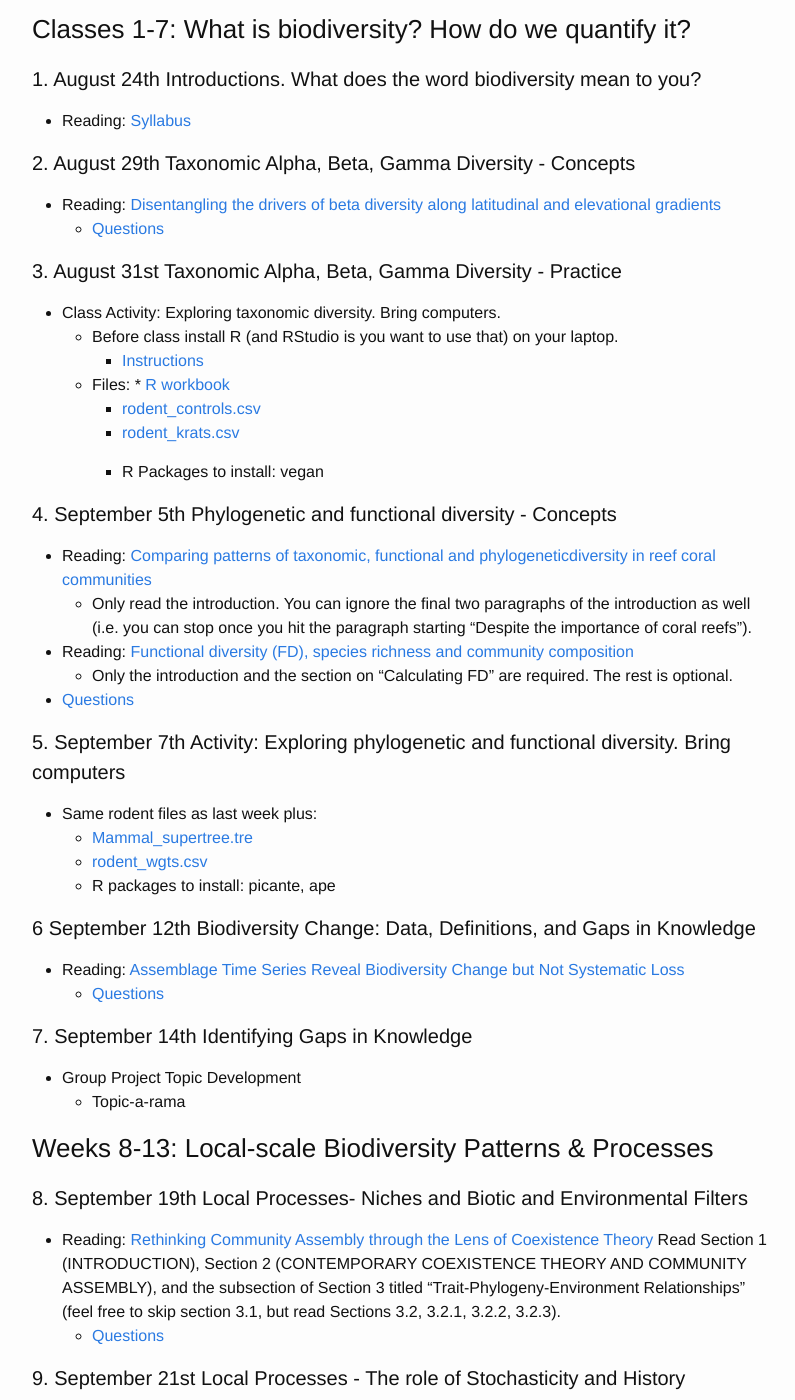
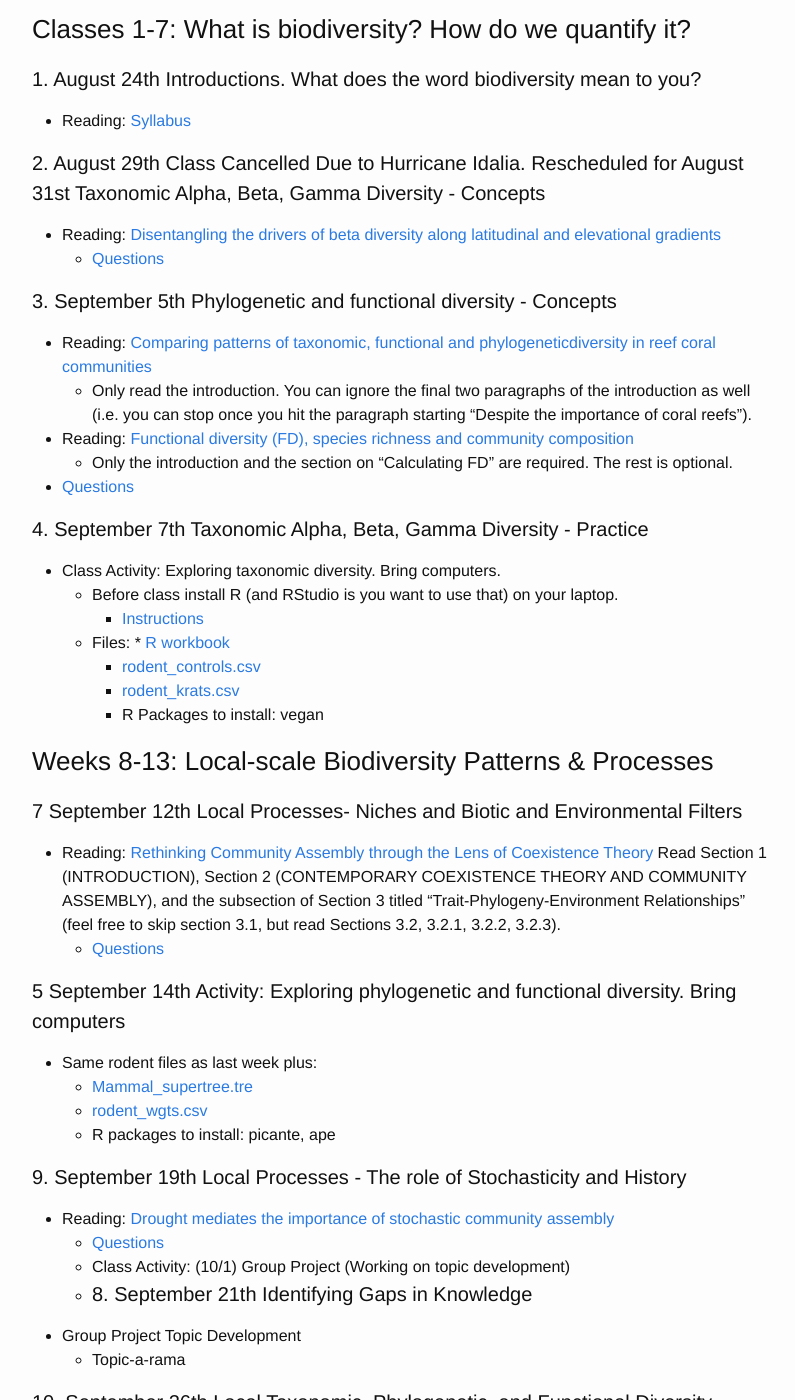
Before and after one commit to skmorgane/biodiversity-course, a Jekyll site: the page built from schedule.md, in a window 1280 px wide and 1400 px high, scrolled down 249 px. Shown: the whole window, without its empty margins (238-1033 px from the left). Built offline with Jekyll 4.4.1, drawn with Linux system fonts in a browser that asks for light colours; some of the changed lines change nothing that is shown; some of the changed text lies outside the part shown.

Commit message:
Hurricane Idalia changes to schedule

```diff
--- a/schedule.md
+++ b/schedule.md
@@ -2,18 +2,25 @@
 layout: page
 title: Schedule
 ---
-Updated 8/21/2023
+Updated 9/5/2023
 
 ### Classes 1-7: What is biodiversity? How do we quantify it?
 
 #### 1. August 24th Introductions. What does the word biodiversity mean to you?
 * Reading: [Syllabus]({{ site.baseurl }}/syllabus)
 
-#### 2. August 29th Taxonomic Alpha, Beta, Gamma Diversity - Concepts
+#### 2. August 29th Class Cancelled Due to Hurricane Idalia. Rescheduled for August 31st Taxonomic Alpha, Beta, Gamma Diversity - Concepts
 * Reading: [Disentangling the drivers of beta diversity along latitudinal and elevational gradients](https://doi.org/10.1126/science.1208584 )
     * [Questions]({{ site.baseurl }}/questions/AlphaBetaGamma)
 
-#### 3. August 31st Taxonomic Alpha, Beta, Gamma Diversity - Practice
+#### 3. September 5th Phylogenetic and functional diversity - Concepts
+* Reading: [Comparing patterns of taxonomic, functional and phylogeneticdiversity in reef coral communities](https://doi.org/10.1007/s00338-018-1698-6)
+    * Only read the introduction. You can ignore the final two paragraphs of the introduction as well (i.e. you can stop once you hit the paragraph starting "Despite the importance of coral reefs").
+* Reading: [Functional diversity (FD), species richness and community composition](https://doi.org/10.1046/j.1461-0248.2002.00339.x)
+    * Only the introduction and the section on "Calculating FD" are required. The rest is optional.
+* [Questions]({{ site.baseurl }}/questions/PD_FD)
+
+#### 4. September 7th Taxonomic Alpha, Beta, Gamma Diversity - Practice
 * Class Activity: Exploring taxonomic diversity. Bring computers.
     * Before class install R (and RStudio is you want to use that) on your laptop.
         * [Instructions]({{ site.baseurl }}/exercises/R_info/R-info)
@@ -21,41 +28,29 @@ Updated 8/21/2023
             * [R workbook]({{ site.baseurl }}/exercises/AlphaBetaGamma/alpha_beta_gamma_2023.Rmd)
 	    * [rodent_controls.csv]({{ site.baseurl }}/exercises/AlphaBetaGamma/rodent_controls.csv)
 	    * [rodent_krats.csv]({{ site.baseurl }}/exercises/AlphaBetaGamma/rodent_krats.csv)
-
         * R Packages to install: vegan
 
-#### 4. September 5th Phylogenetic and functional diversity - Concepts
-* Reading: [Comparing patterns of taxonomic, functional and phylogeneticdiversity in reef coral communities](https://doi.org/10.1007/s00338-018-1698-6)
-    * Only read the introduction. You can ignore the final two paragraphs of the introduction as well (i.e. you can stop once you hit the paragraph starting "Despite the importance of coral reefs").
-* Reading: [Functional diversity (FD), species richness and community composition](https://doi.org/10.1046/j.1461-0248.2002.00339.x)
-    * Only the introduction and the section on "Calculating FD" are required. The rest is optional.
-* [Questions]({{ site.baseurl }}/questions/PD_FD)
+### Weeks 8-13: Local-scale Biodiversity Patterns & Processes
 
-#### 5. September 7th Activity: Exploring phylogenetic and functional diversity. Bring computers
+#### 7 September 12th Local Processes- Niches and Biotic and Environmental Filters
+* Reading: [Rethinking Community Assembly through the Lens of Coexistence Theory](https://doi.org/10.1146/annurev-ecolsys-110411-160411)
+Read Section 1 (INTRODUCTION), Section 2 (CONTEMPORARY COEXISTENCE THEORY AND COMMUNITY ASSEMBLY), and the subsection of Section 3 titled “Trait-Phylogeny-Environment Relationships” (feel free to skip section 3.1, but read Sections 3.2, 3.2.1, 3.2.2, 3.2.3).
+    * [Questions]({{ site.baseurl }}/questions/coexistence)
+
+#### 5 September 14th Activity: Exploring phylogenetic and functional diversity. Bring computers
 * Same rodent files as last week plus:
     * [Mammal_supertree.tre]({{ site.baseurl }}/exercises/PD_FD/Mammal_supertree_2007.tre)
     * [rodent_wgts.csv]({{ site.baseurl }}/exercises/PD_FD/rodent_wgts.csv)
     * R packages to install: picante, ape
 
-#### 6 September 12th Biodiversity Change: Data, Definitions, and Gaps in Knowledge
-* Reading: [Assemblage Time Series Reveal Biodiversity Change but Not Systematic Loss](https://doi.org/10.1126/science.1248484)
-    * [Questions]({{ site.baseurl }}/questions/Biodiversitydata)
-
-#### 7. September 14th Identifying Gaps in Knowledge
-* Group Project Topic Development
-    * Topic-a-rama
-
-### Weeks 8-13: Local-scale Biodiversity Patterns & Processes
-
-#### 8. September 19th Local Processes- Niches and Biotic and Environmental Filters
-* Reading: [Rethinking Community Assembly through the Lens of Coexistence Theory](https://doi.org/10.1146/annurev-ecolsys-110411-160411)
-Read Section 1 (INTRODUCTION), Section 2 (CONTEMPORARY COEXISTENCE THEORY AND COMMUNITY ASSEMBLY), and the subsection of Section 3 titled “Trait-Phylogeny-Environment Relationships” (feel free to skip section 3.1, but read Sections 3.2, 3.2.1, 3.2.2, 3.2.3).
-    * [Questions]({{ site.baseurl }}/questions/coexistence)
-
-#### 9. September 21st Local Processes - The role of Stochasticity and History
+#### 9. September 19th Local Processes - The role of Stochasticity and History
 * Reading: [Drought mediates the importance of stochastic community assembly](https://doi.org/10.1073/pnas.0704350104 )
     * [Questions]({{ site.baseurl }}/questions/stochastic)
     * Class Activity: (10/1) Group Project (Working on topic development)
+    *
+#### 8. September 21th Identifying Gaps in Knowledge
+* Group Project Topic Development
+    * Topic-a-rama
 
 #### 10. September 26th Local Taxonomic, Phylogenetic, and Functional Diversity
 * Reading: [Spatial mismatch and congruence between taxonomic, phylogenetic and functional diversity: the need for integrative conservation strategies in a changing world](https://doi.org/10.1111/j.1461-0248.2010.01493.x)
```
